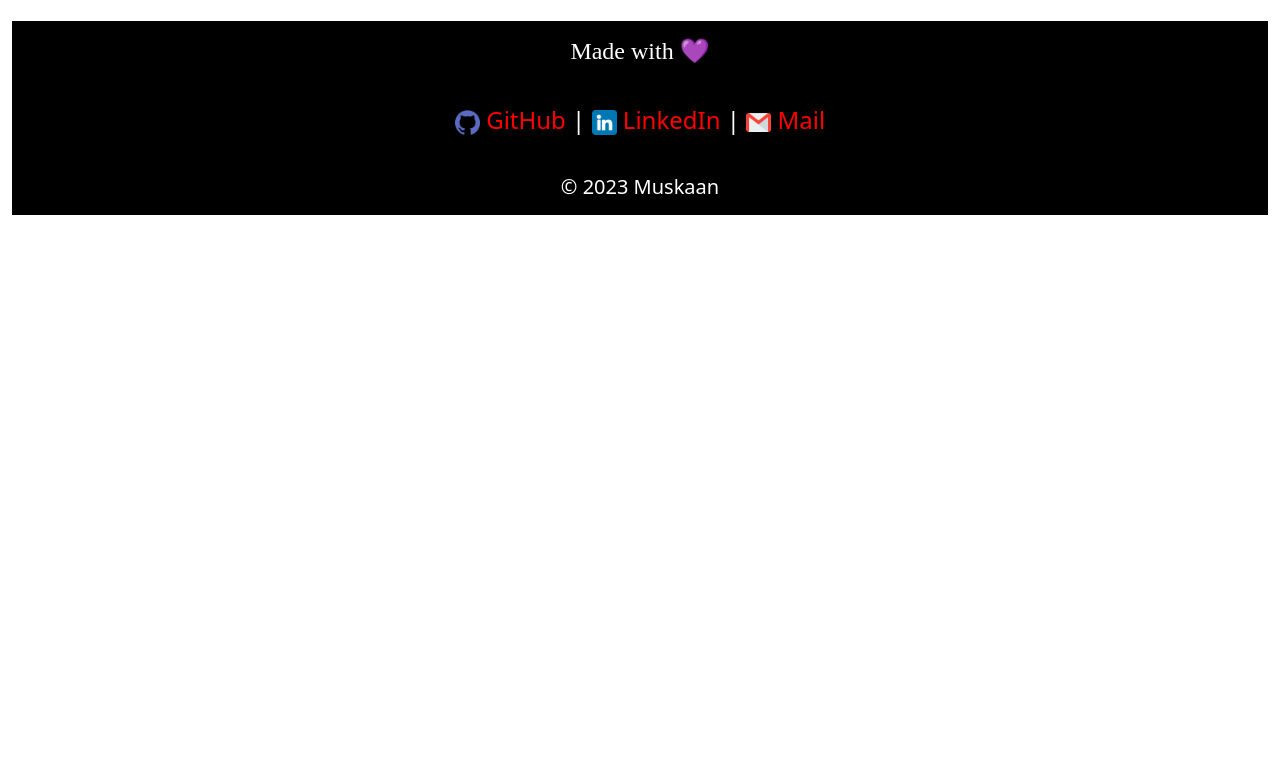
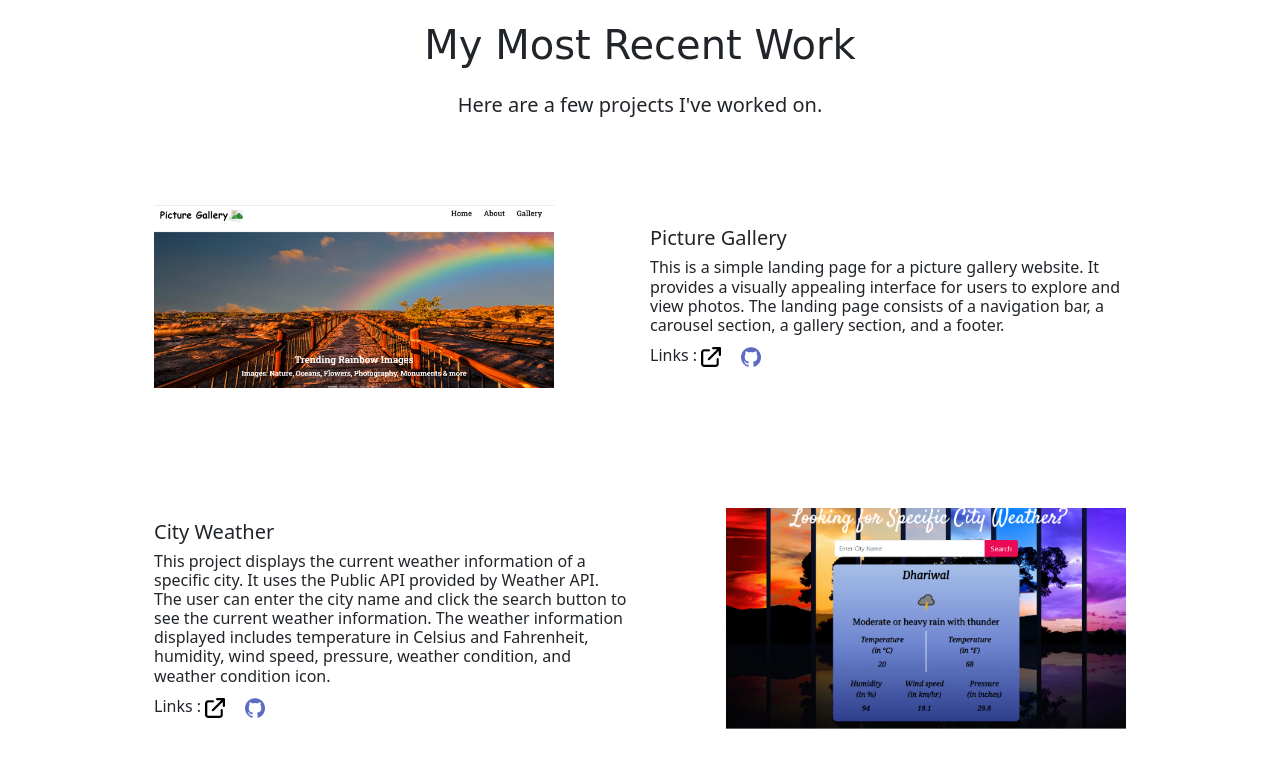
Before and after one commit to mahajanmuskaan/Portfolio, a plain HTML site: page index.html in a window 1280 px wide. Shown: the part 1165-1945 px from the top of the page. Before the commit the page ends 1388 px from the top, so only its background shows below. Drawn offline with nearby package versions, Linux system fonts and the light colour scheme; a web font is replaced by a local one.

Commit message:
Portfolio update

```diff
--- a/css/styles.css
+++ b/css/styles.css
@@ -146,6 +146,53 @@
     color: white;
 }
 
-.footer-images , .download {
+.footer-images,
+.download {
     width: 25px;
 }
+
+.heading {
+    text-align: center;
+    margin: 1rem;
+}
+
+.heading h2 {
+    font-family: 'Alkatra', cursive;
+    font-size: 2.5rem;
+}
+
+.heading h5 {
+    padding: 1rem;
+}
+
+.cards {
+    display: flex;
+    flex-direction: column;
+}
+
+.card {
+    display: flex;
+    flex-direction: row;
+    align-items: center;
+    margin: 1.5rem;
+    border: none;
+}
+
+.card-title,
+.card-description {
+    margin: 1.5rem;
+    padding: 1.5rem;
+}
+
+.card-image {
+    width: 400px;
+}
+
+.card-links {
+    width: 20px;
+}
+
+.card-description>span>a {
+    text-decoration: none;
+    padding-right: 1rem;
+}
--- a/index.html
+++ b/index.html
@@ -49,7 +49,7 @@
                             <a class="nav-link" href="#Intro-About">About</a>
                         </li>
                         <li class="navbar-items">
-                            <a class="nav-link" href="#">Projects</a>
+                            <a class="nav-link" href="#projects">Projects</a>
                         </li>
                         <li class="navbar-items">
                             <a class="nav-link" href="#Footer-Contact">Contact</a>
@@ -65,8 +65,10 @@
                         I am currently working as Member of Technical Staff at <a
                             href="https://www.metricstream.com/"><strong>MetricStream.</strong></a>
                     </p>
-                    <a href="https://drive.google.com/file/d/1AZNDgg13x6xRy0bURyqqZuP20XPmRfAp/view?usp=share_link" download>
-                        <button type="button" class="btn btn-dark btn-lg connect-btn"><img src="images/download.png" class="download"></img> Download my Resume</button>
+                    <a href="https://drive.google.com/file/d/1AZNDgg13x6xRy0bURyqqZuP20XPmRfAp/view?usp=share_link"
+                        download>
+                        <button type="button" class="btn btn-dark btn-lg connect-btn"><img src="images/download.png"
+                                class="download"></img> Download my Resume</button>
                     </a>
                 </div>
                 <div class="image-part">
@@ -96,7 +98,47 @@
         </section>
     </section>
 
-    <!-- Work Experience Section -->
+    <!-- My Most Recent Work -->
+    <section class="container-sm" id="projects">
+        <div class="heading">
+            <h2>My Most Recent Work</h2>
+            <h5>Here are a few projects I've worked on.</h5>
+        </div>
+        <div class="card">
+            <div class="card-title">
+                <img class="card-image" src="images/Picture-gallery.png" alt="Picture-gallery">
+            </div>
+            <div class="card-description">
+                <h5>Picture Gallery</h5>
+                <h6>This is a simple landing page for a picture gallery website. It provides a visually appealing
+                    interface for users to explore and view photos. The landing page consists of a navigation bar, a
+                    carousel section, a gallery section, and a footer.</h6>
+                <span>Links : <a href="https://muskaan-picture-gallery.netlify.app/"><img class="card-links"
+                            src="images/external-link.png" alt="Netlify Link"></a>
+                    <a href="https://github.com/mahajanmuskaan/ImageGallery.git"><img class="card-links"
+                            src="images/Github.png" alt="Github Link"></a></span>
+            </div>
+        </div>
+        <div class="card">
+            <div class="card-description">
+                <h5>City Weather</h5>
+                <h6>This project displays the current weather information of a specific city. It uses the Public API
+                    provided by
+                    Weather API. The user can enter the city name and click the search button to see the current weather
+                    information. The weather information displayed includes temperature in Celsius and Fahrenheit,
+                    humidity, wind speed, pressure, weather condition, and weather condition icon.</h6>
+                <span>Links : <a href="https://muskaan-city-weather.netlify.app/"><img class="card-links"
+                            src="images/external-link.png" alt="Netlify Link"></a>
+                    <a href="https://github.com/mahajanmuskaan/CityWeather.git"><img class="card-links"
+                            src="images/Github.png" alt="Github Link"></a></span>
+            </div>
+            <div class="card-title">
+                <img class="card-image" src="images/City-weather.png" alt="City-weather">
+            </div>
+        </div>
+        </div>
+
+    </section>
 
     <!-- Footer Section -->
     <section class="container-fluid">
@@ -105,8 +147,11 @@
             <h4 class="footer-links">
                 <a href="https://github.com/mahajanmuskaan" target="_blank">
                     <img class="footer-images" src="images/Github.png"></img> GitHub </a> | <a
-                    href="https://www.linkedin.com/in/muskaan-mahajan-196578213/" target="_blank"><img class="footer-images" src="images/linkedIn.png"></img> LinkedIn </a> | <a
-                    href="mailto:er.muskaan21@gmail.com" target="_blank"><img class="footer-images" src="images/Mail.png"></img> Mail </a></h4>
+                    href="https://www.linkedin.com/in/muskaan-mahajan-196578213/" target="_blank"><img
+                        class="footer-images" src="images/linkedIn.png"></img> LinkedIn </a> | <a
+                    href="mailto:er.muskaan21@gmail.com" target="_blank"><img class="footer-images"
+                        src="images/Mail.png"></img> Mail </a>
+            </h4>
             <h5 class="footer-links">© 2023 Muskaan</h5>
         </div>
         </div>
```
Also changed, not shown: images/City-weather.png (added), images/Picture-gallery.png (added), images/external-link.png (added).
